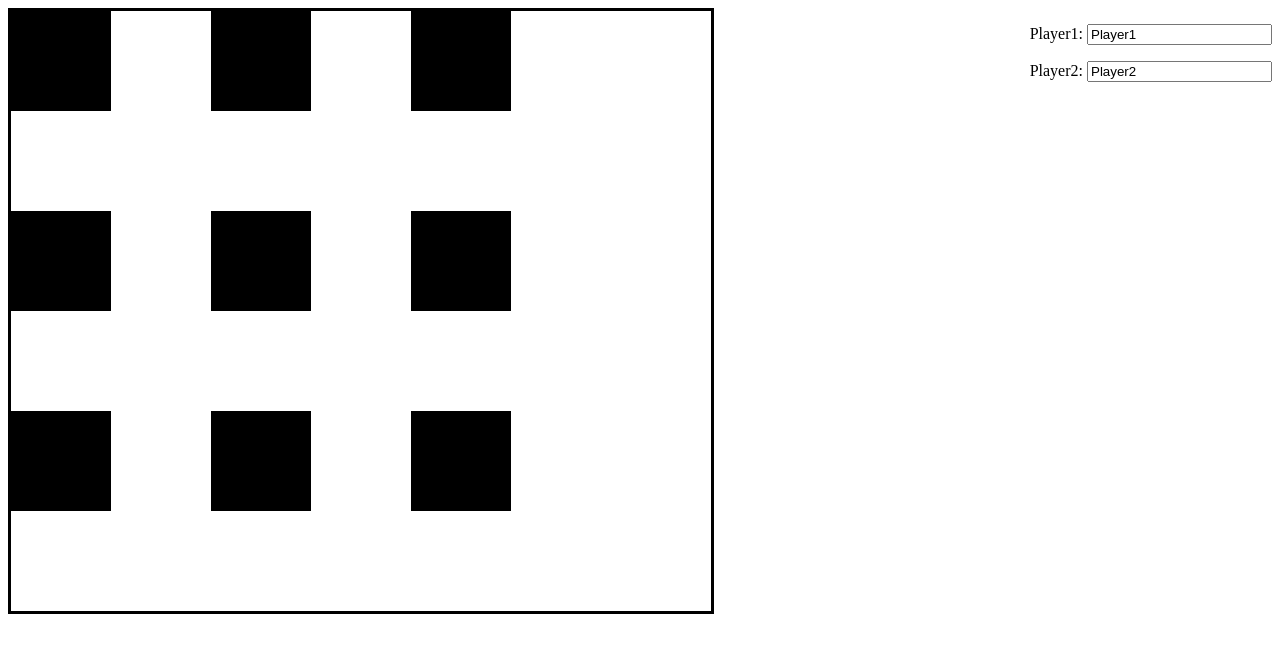
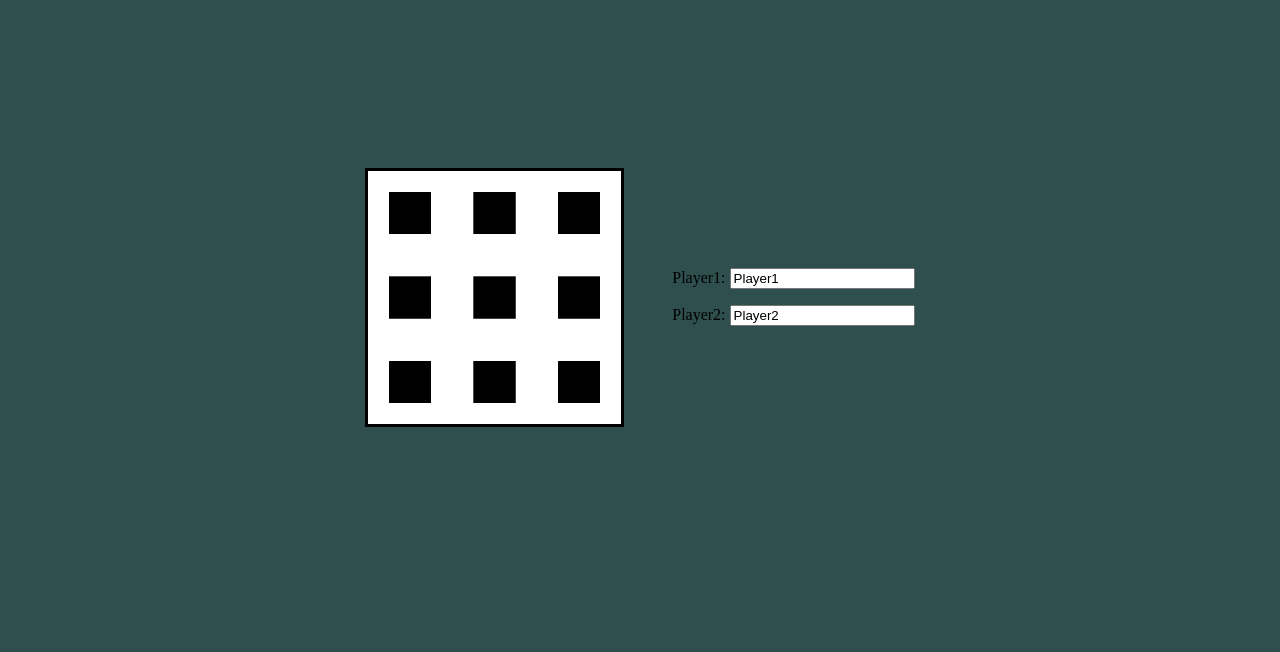
Before and after one commit to zohaib194/zohaib194.github.io, a plain HTML site: page index.html in a window 1280 px wide. Drawn offline with Linux system fonts and the light colour scheme.

Commit message:
Add some css.

```diff
--- a/index.html
+++ b/index.html
@@ -3,22 +3,35 @@
 <title>Tic-Tac-Toe</title>
 
 <style type="text/css">
+	body{
+		background-color: darkslategrey;
+	    display: flex;
+	    flex-direction: row;
+	    align-items: center;
+	    justify-content: center;
+	    padding-top: 10rem;
+	}
 	#PlayersContainer {
-		float: right;
+		padding-left: 3rem;
 	}
 	#canvas {
 		border: solid;
+   		width: 20%;
+   		background-color: white;
 	}
 	#Turn {
-		float: right;
-		color: red;
+	    color: red;
+	    align-content: center;
+	    position: absolute;
+	    top: 35rem;
+	    left: 48rem;
 	}
 </style>
 
 <body>
 
 
-<canvas id="canvas" width="700" height="600">
+<canvas id="canvas" width="600" height="600">
 </canvas>
 <div id="PlayersContainer">
 	<p>Player1: <input id="player1" value="Player1" type="input"/> </p>
@@ -34,11 +47,22 @@
 var rects = [];
 const NR_OF_TILES = 9;
 const TILE_SIZE = 100;
-const OFFSET = 200;
+const OFFSET = 50;
+
+var canvas = document.getElementById('canvas');
+
+if(!canvas) {
+	console.error("ERROR: Canvas is undefined!");
+}
+
+const CELL_X = canvas.width / 3;
+const CELL_Y = canvas.height / 3;
 
 var turn = 0;
 
 function createGrid(){
+	var canvas = document.getElementById('canvas');
+
 	var nextRow = 0;
 	var nextColumn = 0;
 	for (var i = 0; i < NR_OF_TILES; i++) {
@@ -52,8 +76,8 @@ function createGrid(){
 		}
 
 		rects.push({
-			x: nextRow * OFFSET,
-			y: nextColumn * OFFSET,
+			x: nextRow * CELL_X + OFFSET,
+			y: nextColumn * CELL_Y + OFFSET,
 			w: TILE_SIZE,
 			h: TILE_SIZE
 		});
```
